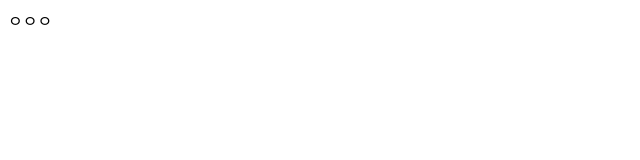
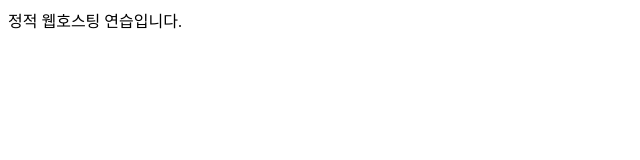
Before and after one commit to won0103/WebHosting, a plain HTML site: page index.html in a window 1280 px wide. Shown: the whole page, without its empty margins (0-640 px from the left). Drawn offline with Linux system fonts and the light colour scheme.

Commit message:
Html 기본 구조 생성.

```diff
--- a/index.html
+++ b/index.html
@@ -1,3 +1,11 @@
-<html>
-ㅇㅇㅇ
+<!DOCTYPE html>
+<html lang="en">
+  <head>
+    <meta charset="UTF-8" />
+    <meta name="viewport" content="width=device-width, initial-scale=1.0" />
+    <title>Document</title>
+  </head>
+  <body>
+    정적 웹호스팅 연습입니다.
+  </body>
 </html>
```
